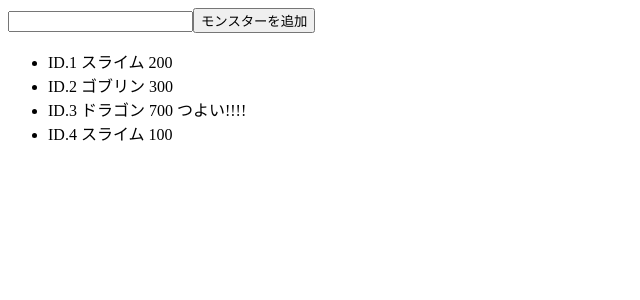
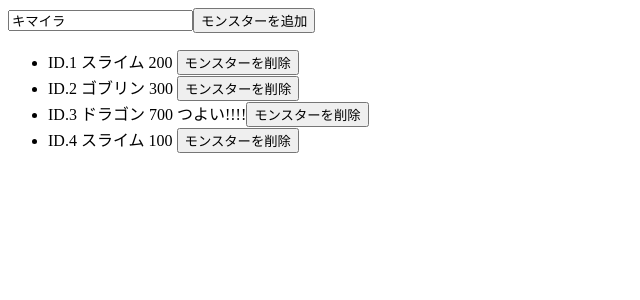
Before and after one commit to samuraiball/vue-sandbox, a Vue app in the folder monsters/: page / in a window 1280 px wide. Shown: the top 300 px of the page, without its empty margins (0-640 px from the left). Built offline with nearby package versions, Linux system fonts and the light colour scheme.

Commit message:
モンスターの削除

```diff
--- a/monsters/src/components/Monsters.vue
+++ b/monsters/src/components/Monsters.vue
@@ -3,11 +3,12 @@
         <input v-model="name">
         <button v-on:click="addMonster">モンスターを追加</button>
         <ul>
-            <li v-for="monster in monsters"
+            <li v-for="(monster, index) in monsters"
                 v-bind:key="monster.id"
                 v-bind:class="{tuyoi: monster.hp > 300}">
                 ID.{{ monster.id }} {{ monster.name }} {{ monster.hp }}
                 <span v-if="monster.hp > 300">つよい!!!!</span>
+                <button v-on:click="doRemove(index)">モンスターを削除</button>
             </li>
         </ul>
     </div>
@@ -18,6 +19,7 @@
         name: "monsters",
         data() {
             return {
+                name: 'キマイラ',
                 monsters: [
                     {id: 1, name: 'スライム', hp: 200},
                     {id: 2, name: 'ゴブリン', hp: 300},
@@ -26,17 +28,20 @@
                 ]
             }
         },
-        methods:{
+        methods: {
             addMonster: function () {
                 const max = this.monsters.reduce(
                     function (a, b) {
-                        return b.id ? a: b.id
+                        return a > b.id ? a : b.id
                     }, 0)
                 this.monsters.push({
                     id: max + 1,
                     name: this.name,
                     hp: 500
                 })
+            },
+            doRemove(index) {
+                this.monsters.splice(index, 1)
             }
         }
     }
```
